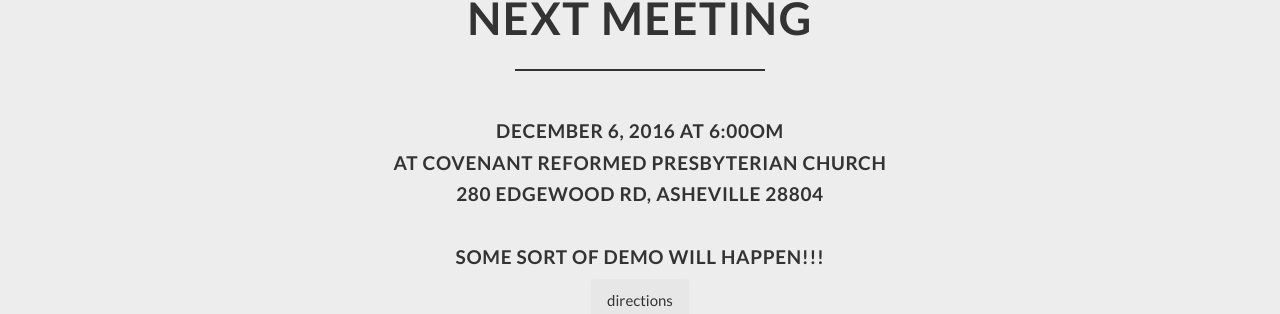
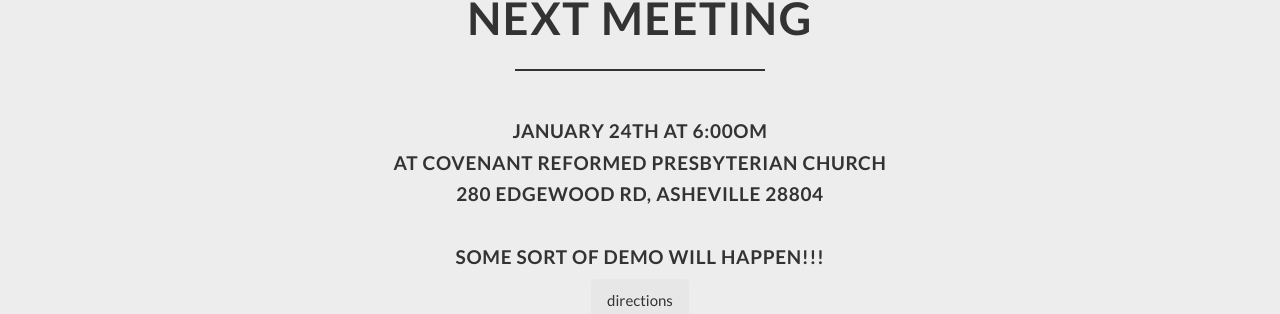
Before and after one commit to clayh53/avl_printmakers, a Jekyll site: the page built from index.html, in a window 1280 px wide and 900 px high, scrolled down 3369 px. Shown: the part 141-455 px from the top of the window. Built offline with Jekyll 4.4.1, drawn with Linux system fonts in a browser that asks for light colours.

Commit message:
changed next meeting date

```diff
--- a/_includes/next-meeting.html
+++ b/_includes/next-meeting.html
@@ -11,7 +11,7 @@
 
                 <div class="col-lg-12 text-center" >
 
-                    <h4>December 6, 2016 at 6:00OM</h4>
+                    <h4>January 24th at 6:00OM</h4>
                     <h4>at Covenant Reformed Presbyterian Church</h4>
                     <h4>280 Edgewood Rd, Asheville 28804</h4>
                     <br>
```
Also changed, not shown: 1 other file.
